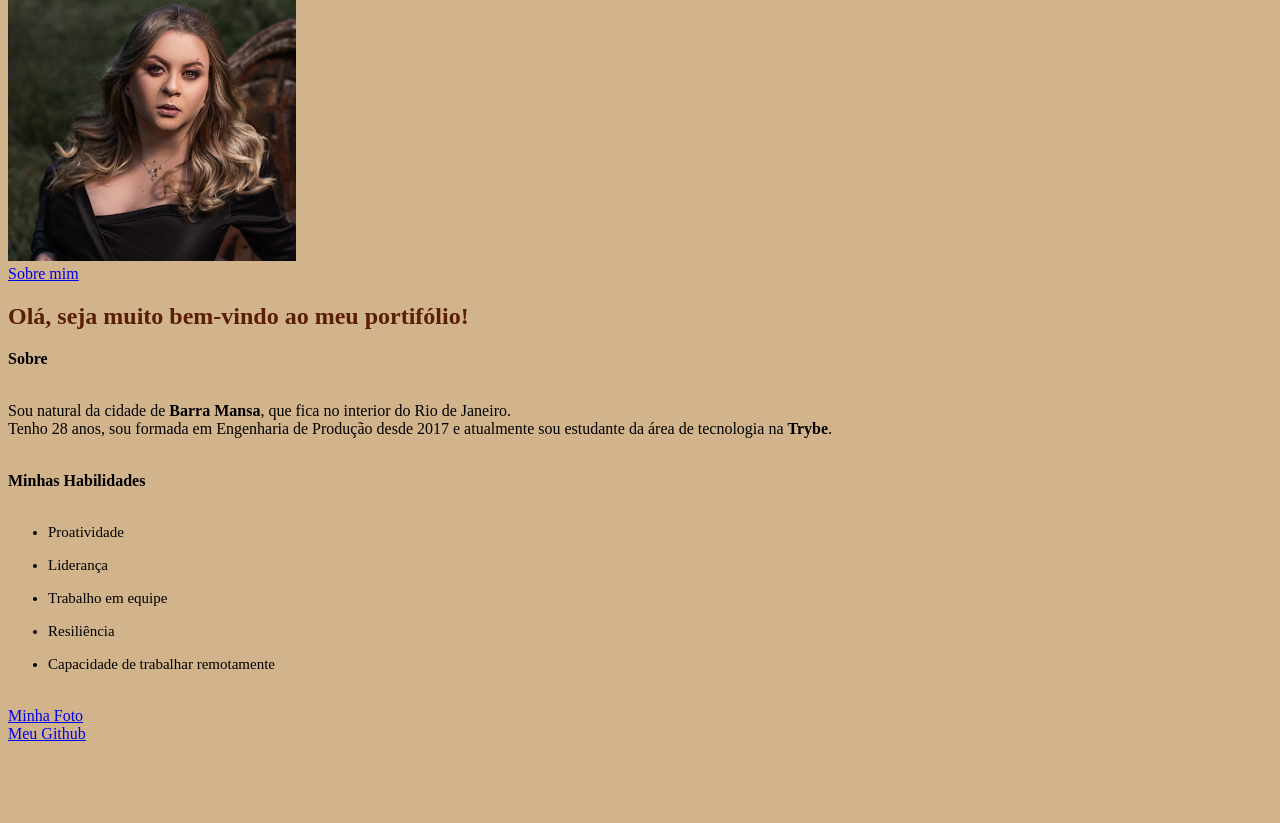
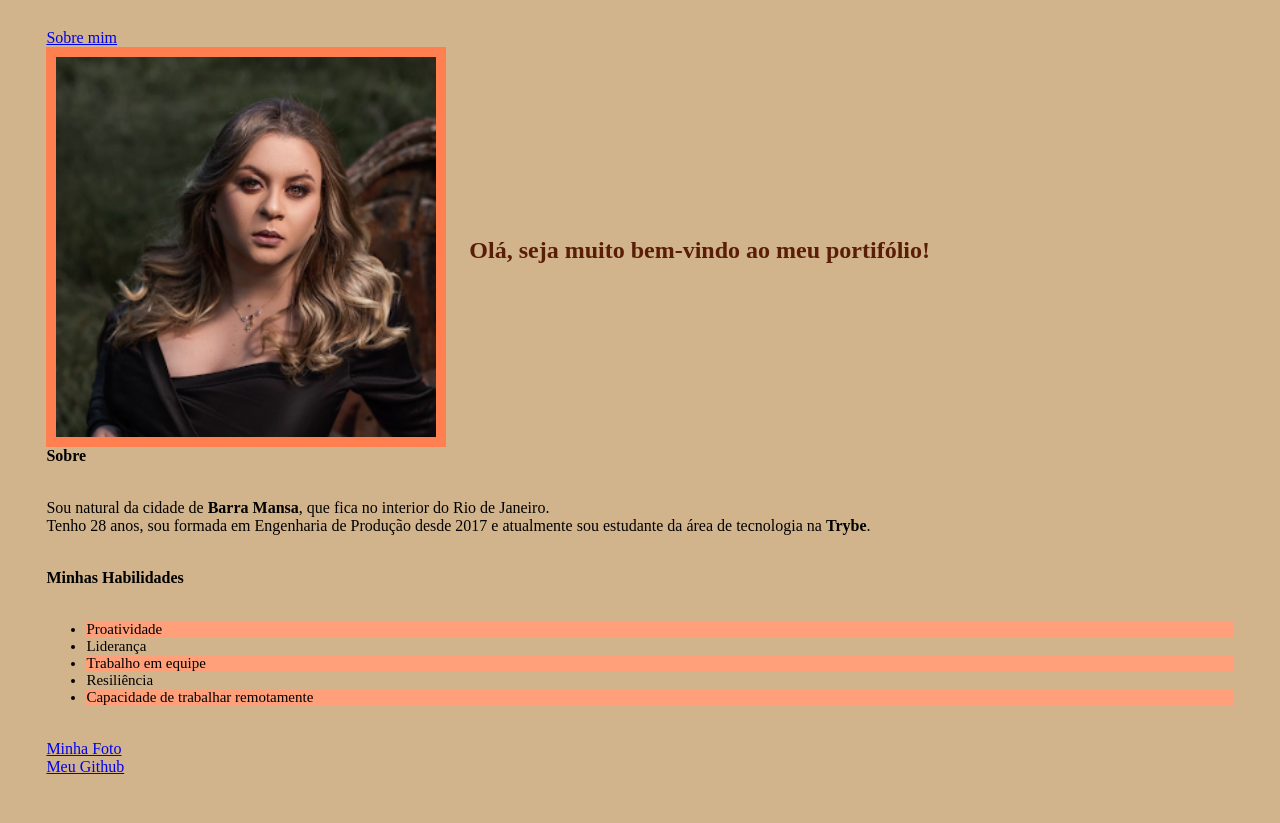
Before and after one commit to lairacaf/lairacaf.github.io, a plain HTML site: page index.html in a window 1280 px wide. Shown: the part 133-956 px from the top of the page. Before the commit the page ends 884 px from the top, so only its background shows below. Drawn offline with Linux system fonts and the light colour scheme.

Commit message:
atualizando meu portifólio

```diff
--- a/index.html
+++ b/index.html
@@ -13,14 +13,16 @@
   <a href="#pagina-playlis" target="_blank">Playlist Favorita</a>
   <a href="https://www.linkedin.com/in/laira-cristina-alves-ferreira-27a55970/" target="_blank">Meu Perfil Linkedin</a>
 
-  <div></div>
+  <div>
   <h1>Laira Cristina Alves Ferreira</h1>
-  <div></div>
-<img src="perfil.png" alt="Foto de perfil">
-<br>
+  <br>
 <a href="#sobre-mim" target="_blank">Sobre mim</a>
+ <div class="image-container">
+<img src="perfil.png" alt="Foto de perfil" id="minha-foto">
 <br>
 <h2 class="bem-vindo"> <strong>Olá, seja muito bem-vindo ao meu portifólio!</strong></h2>
+</div>
+</div>
 
 <div><strong>Sobre</div> </strong>
 <br>
@@ -28,11 +30,13 @@
 <br>
 <div><strong>Minhas Habilidades</div></strong>
 <br>
-<ul><li class="Proatividade">Proatividade</ul></li>
-<ul><li class="Lideranca">Liderança</ul></li>
-<ul><li class="Trabalho">Trabalho em equipe</ul></li>
-<ul><li class="Resiliencia">Resiliência</ul></li>
-<ul><li class="Capacidade">Capacidade de trabalhar remotamente</ul></li>
+<ul>
+<li class="Proatividade">Proatividade</li>
+<li class="Lideranca">Liderança</li>
+<li class="Trabalho">Trabalho em equipe</li>
+<li class="Resiliencia">Resiliência</li>
+<li class="Capacidade">Capacidade de trabalhar remotamente</li>
+</ul>
 <br>
 <a href="perfil.png">Minha Foto</a>
 <br>
--- a/style.css
+++ b/style.css
@@ -1,10 +1,14 @@
 
 h1{font-family: Arial, Helvetica, sans-serif;text-align: center;}
 h2{font-family: 'Times New Roman', Times, serif;}
-body{background-color: tan;}
+body{background-color: tan;padding: 3%;}
 .bem-vindo{color: rgb(90, 29, 7);}
 .Proatividade{font-size: 15px;}
 .Lideranca{font-size: 15px;}
 .Trabalho{font-size: 15px;}
 .Resiliencia{font-size: 15px;}
 .Capacidade{font-size: 15px;}
+#minha-foto{float: left;height: 380px;padding: 10px;background-color: coral;}
+.image-container{height: 400px;}
+.bem-vindo{position:absolute;top: 350px;right: 350px;}
+ul li:nth-child(odd){background-color: lightsalmon;}
```
